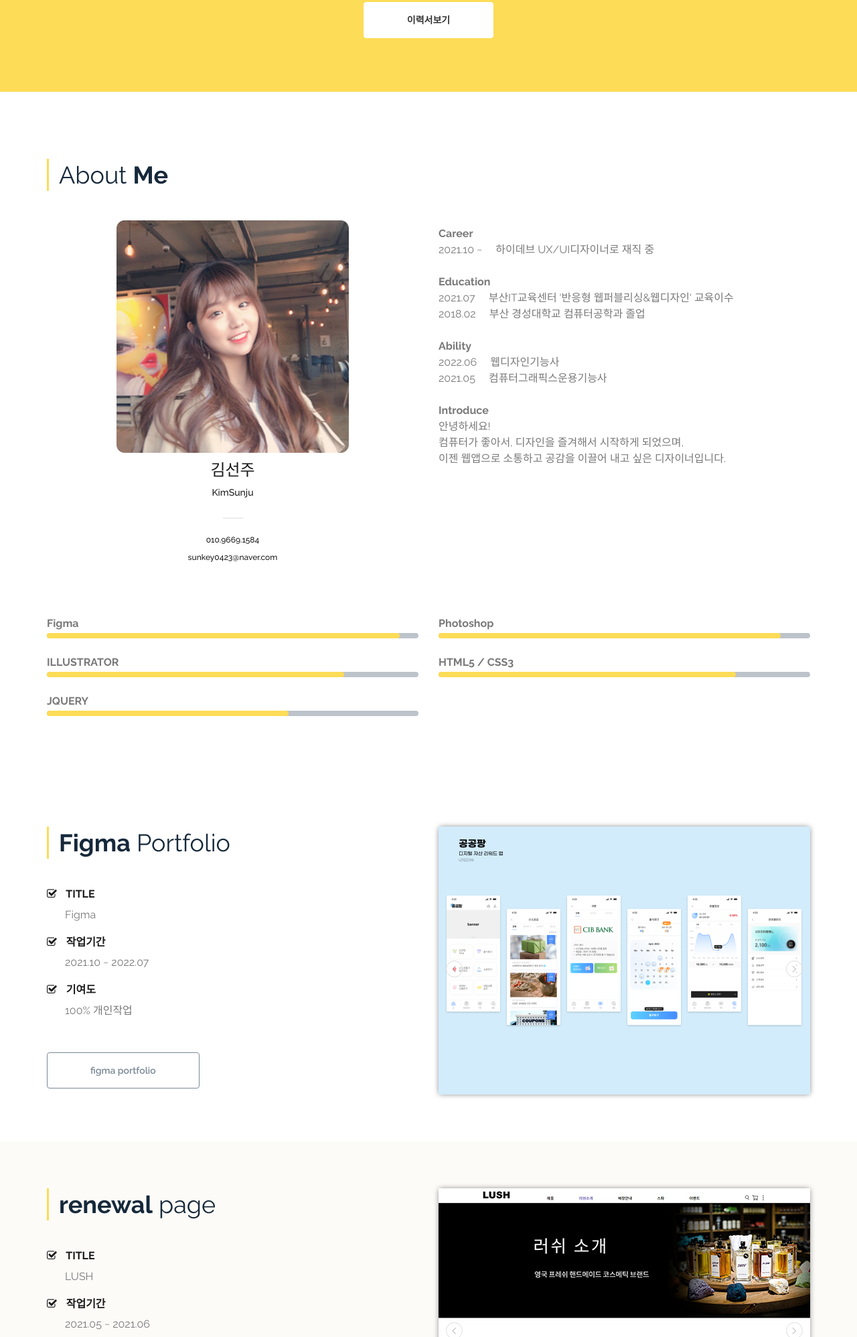
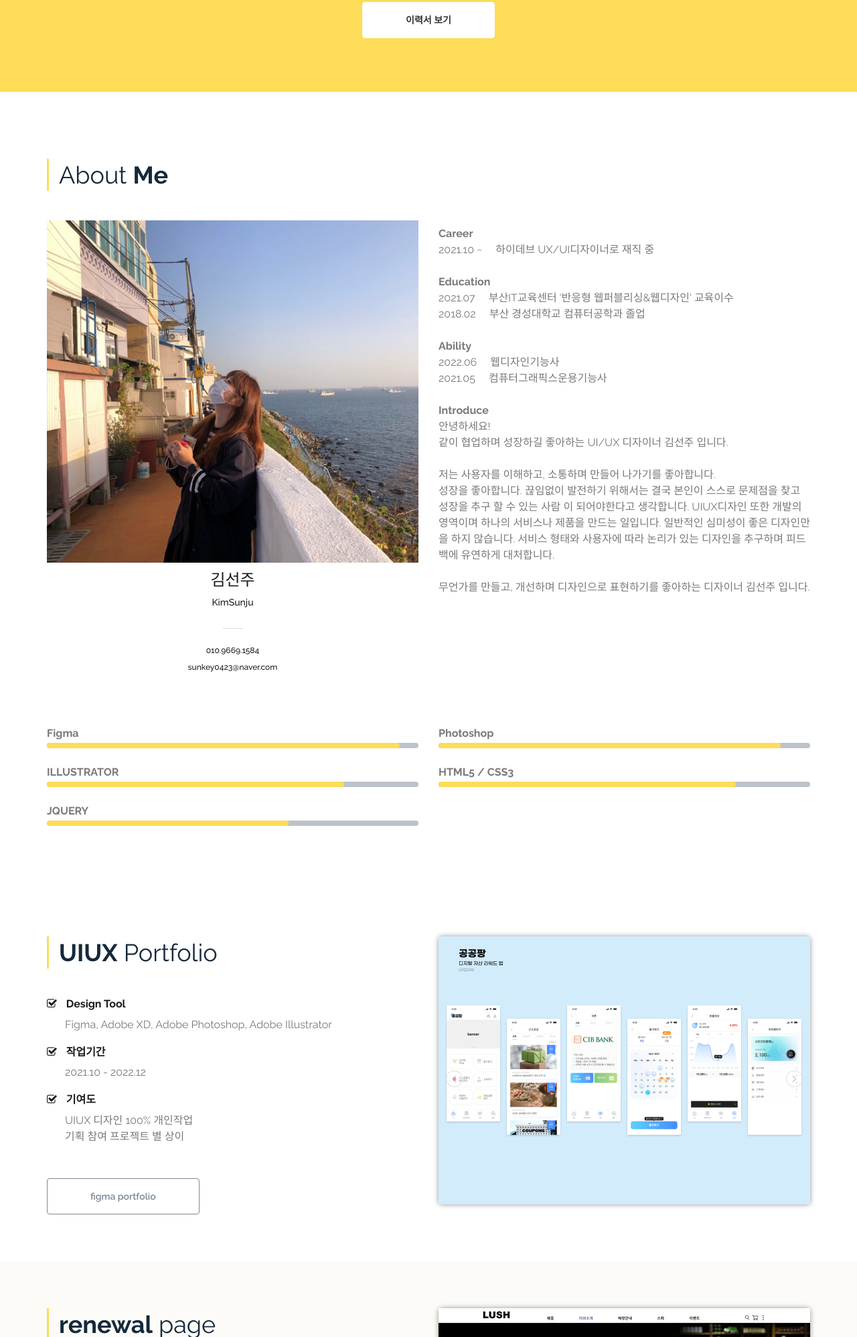
Before and after one commit to sunkey0423/KSJ, a plain HTML site: page index.html in a window 1280 px wide. Shown: the part 1254-3250 px from the top of the page at 67% size. Drawn offline with nearby package versions, Linux system fonts and the light colour scheme; animation ran at ten frames a second; files whose address does not match are found by name; a web font is replaced by a local one.

Commit message:
221230_업데이트
사진, 에코유, 포트폴리오, 이력서 업데이트

```diff
--- a/index.html
+++ b/index.html
@@ -153,9 +153,9 @@
                             <div class="main_about text-center">
                                 <h1 class="text-black">Welcome my portfolio </h1>
                                 <h2 class="text-white">- & -</h2>
-                                <h3 class="text-black text-uppercase">I love to design a website and the other awesome graphic</h3>
+                                <h3 class="text-black text-uppercase">I love to UIUX design a website, mobile application and the other awesome graphic</h3>
 
-                                <a href="kimsunju_resume.pdf" class="btn btn-primary m-top-100" target="_blank">이력서보기</a>
+                                <a href="김선주_이력서.pdf" class="btn btn-primary m-top-100" target="_blank">이력서 보기</a>
                             </div>
                         </div>
                     </div>
@@ -178,7 +178,7 @@
                                 <div class="teams_item text-center sm-m-top-50">
                                     <div class="row">
                                         <div class="col-sm-10">
-                                            <img src="assets/images/visual.png" alt="" class="" />
+                                            <img src="assets/images/visual.jpg" alt="" class="" />
 
                                             <h3>김선주</h3>
                                             <h4 class="m-top-20"> KimSunju</h4>
@@ -208,8 +208,14 @@
                                         <br> 2021.05　 컴퓨터그래픽스운용기능사<br><br>
 
                                         <strong>Introduce</strong>
-                                        <br>안녕하세요! <br>컴퓨터가 좋아서, 디자인을 즐겨해서 시작하게 되었으며,
-                                        <br>이젠 웹앱으로 소통하고 공감을 이끌어 내고 싶은 디자이너입니다.
+                                        <br>안녕하세요! <br>같이 협업하며 성장하길 좋아하는 UI/UX 디자이너 김선주 입니다.
+                                        <br><br>저는 사용자를 이해하고, 소통하며 만들어 나가기를 좋아합니다.
+                                        <br>성장을 좋아합니다. 끊임없이 발전하기 위해서는 결국 본인이 스스로 문제점을 찾고 성장을 추구 할 수 있는 사람
+                                        이 되어야한다고 생각합니다. UIUX디자인 또한 개발의 영역이며 하나의 서비스나 제품을 만드는 일입니다. 일반적인 심미성이 좋은 디자인만
+                                        을 하지 않습니다.
+                                        서비스 형태와 사용자에 따라 논리가 있는 디자인을 추구하며 피드백에 유연하게 대처합니다.
+                                        <br><br>무언가를 만들고, 개선하며 디자인으로 표현하기를 좋아하는
+                                        디자이너 김선주 입니다.
                                     </p>
 
                             </div>
@@ -223,7 +229,7 @@
                                         <div class="col-sm-6">
                                             <div class="teamskillbar clearfix m-top-50 text-uppercase" data-percent="95%">
                                                 <label>Figma</label>
-                                                <div class="teamskillbar-bar" style="width: 95%;"></div>
+                                                <div class="teamskillbar-bar" style="width: 98%;"></div>
                                             </div> <!-- End Skill Bar -->
 
                                             <div class="teamskillbar clearfix m-top-50 text-uppercase" data-percent="80%">
@@ -268,23 +274,23 @@
                             <div class="col-md-5">
                                 <div class="service_item sm-m-top-50">
                                     <div class="head_title">
-                                        <h2 class="text-uppercase"><strong>Figma</strong> Portfolio</h2>
+                                        <h2 class="text-uppercase"><strong>UIUX</strong> Portfolio</h2>
                                     </div>
                                     <div class="service_content">
                                        <div class="choose_item_text fix">
-                                            <h6><i class="fa fa-check-square-o"></i> TITLE </h6>
-                                            <p>Figma </p>
+                                            <h6><i class="fa fa-check-square-o"></i> Design Tool </h6>
+                                            <p>Figma, Adobe XD, Adobe Photoshop, Adobe Illustrator </p>
                                         </div>
                                         <div class="choose_item_text fix m-top-20">
                                             <h6><i class="fa fa-check-square-o"></i> 작업기간 </h6>
-                                            <p>2021.10 ~ 2022.07 </p>
+                                            <p>2021.10 - 2022.12 </p>
                                         </div>
                                         <div class="choose_item_text fix m-top-20">
                                             <h6><i class="fa fa-check-square-o"></i> 기여도</h6>
-                                            <p>100% 개인작업 </p>
+                                            <p>UIUX 디자인 100% 개인작업 <br> 기획 참여 프로젝트 별 상이 </p>
                                         </div>
 
-                                        <a href="assets/images/figma_portfolio.png" class="btn btn-default popup-img m-top-50">figma portfolio</a>
+                                        <a href="assets/images/김선주_포트폴리오2022.pdf" class="btn btn-default popup-img m-top-50">figma portfolio</a>
 
                                     </div>
                                 </div>
@@ -294,13 +300,13 @@
 
                                     <div class="service_slid_item text-center">
                                         <div class="service_slid_text">
-                                            <img src="assets/images/figma1.png" alt="lushmain1" />
+                                            <img src="assets/images/ecou_basic.png" alt="ecou_basic" />
                                         </div>
                                         <div class="service_slid_text">
-                                            <img src="assets/images/figma2.png" alt="lushmain2" />
+                                            <img src="assets/images/figma2.png" alt="figma2" />
                                         </div>
                                         <div class="service_slid_text">
-                                            <img src="assets/images/figma3.png" alt="lushsub1" />
+                                            <img src="assets/images/figma3.png" alt="figma3" />
                                         </div>
                                     </div>
                                 </div>
```
Also changed, not shown: assets/images/ecou_basic.png (added), assets/images/visual.jpg (added), 3 other files.
